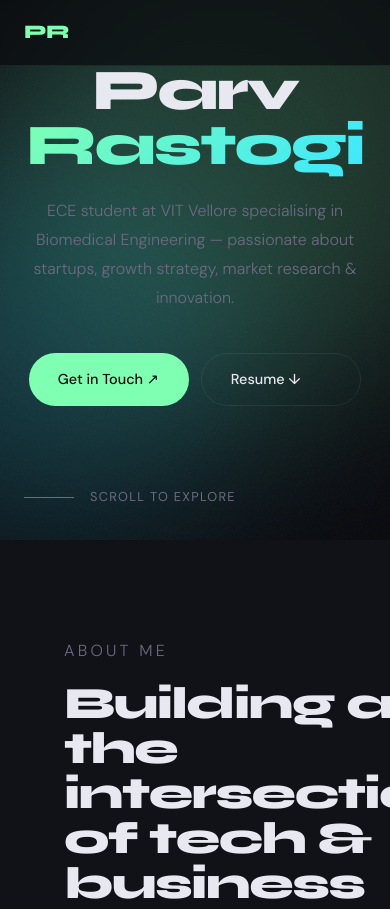
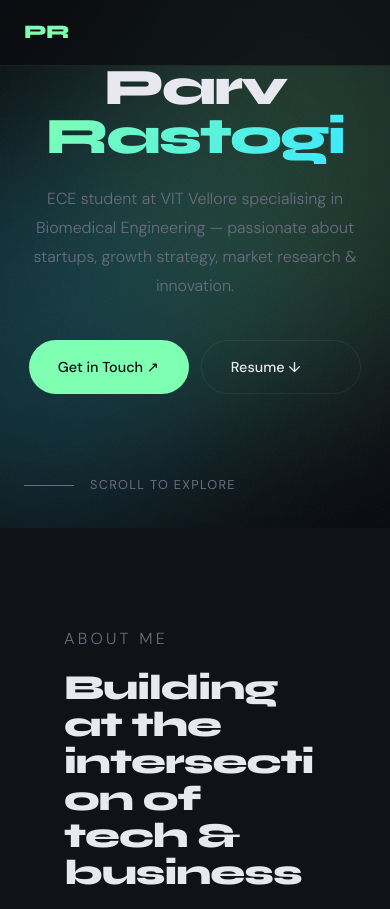
Before and after one commit to parvrastogi/parv_portfolio, a plain HTML site: page index.html in a window 390 px wide. Shown: the top 909 px of the page. Drawn offline with Linux system fonts and the light colour scheme.

Commit message:
responsive fixes

```diff
--- a/index.html
+++ b/index.html
@@ -402,12 +402,18 @@
     .reveal.visible { opacity: 1; transform: translateY(0); }
 
 
-   /* ───────── MOBILE RESPONSIVE ───────── */
+ /* ───────── MOBILE RESPONSIVE ───────── */
 @media screen and (max-width:768px){
 
     html, body{
         overflow-x:hidden !important;
         width:100%;
+        max-width:100% !important;
+    }
+
+    *{
+        max-width:100%;
+        box-sizing:border-box;
     }
 
     /* NAVBAR */
@@ -429,6 +435,7 @@
         display:flex !important;
         flex-direction:column !important;
         align-items:center !important;
+        justify-content:center !important;
         text-align:center !important;
         gap:2rem !important;
     }
@@ -438,15 +445,18 @@
         width:100% !important;
     }
 
-    /* FIX PARV RASTOGI SIZE */
+    /* FIX PARV RASTOGI */
     .hero-name{
-        font-size:3.6rem !important;
+        font-size:3.2rem !important;
         line-height:0.95 !important;
         letter-spacing:-2px !important;
         text-align:center !important;
+
+        /* stop weird word breaking */
         word-break:normal !important;
         overflow-wrap:normal !important;
-        word-break:break-word !important;
+        white-space:normal !important;
+        hyphens:none !important;
     }
 
     .hero-subtitle{
@@ -477,24 +487,51 @@
         gap:2rem !important;
     }
 
-    /* FIX HUGE HEADING */
-    .section-title{
-        font-size:2.8rem !important;
-        line-height:1 !important;
+    /* FIX ALL BIG HEADINGS */
+    .section-title,
+    .about-title,
+    .hero-title,
+    h1,
+    h2{
+        font-size:2.25rem !important;
+        line-height:1.05 !important;
+        letter-spacing:-1px !important;
 
+        /* PREVENT WORD BREAKING */
+        word-break:normal !important;
+        overflow-wrap:break-word !important;
+        white-space:normal !important;
+        hyphens:none !important;
+
+        max-width:100% !important;
     }
 
-    /* FIX ABOUT TEXT CUTTING */
+    /* ABOUT TITLE */
+    .about-content h2{
+        font-size:2.2rem !important;
+        line-height:1.05 !important;
+    }
+
+    /* EDUCATION / PROJECT / COMP TITLES */
+    .education h2,
+    .projects h2,
+    .competition h2,
+    .section-wrap h2{
+        font-size:2.2rem !important;
+        line-height:1.05 !important;
+    }
+
+    /* ABOUT TEXT */
     .about-text p{
         font-size:1rem !important;
         line-height:1.9 !important;
-
     }
 
-    /* FIX IMAGE LEFT GAP + CUTTING */
+    /* FIX IMAGE GAP + CUTTING */
     .about-photo{
         display:flex !important;
         justify-content:center !important;
+        align-items:center !important;
         margin:0 auto !important;
         padding:0 !important;
         width:100% !important;
@@ -502,7 +539,7 @@
 
     #aboutImage,
     .about-photo img{
-        width:90% !important;
+        width:92% !important;
         max-width:320px !important;
         height:auto !important;
         object-fit:cover !important;
@@ -511,19 +548,11 @@
         border-radius:30px !important;
     }
 
-    /* STATS BOXES */
+    /* STATS */
     .about-stats{
         display:grid !important;
         grid-template-columns:1fr 1fr !important;
         gap:12px !important;
-    }
-    /* EDUCATION / PROJECT TITLES */
-    .education h2,
-    .projects h2,
-    .competition h2{
-        font-size:2.8rem !important;
-        line-height:1 !important;
-
     }
 
     /* CARDS */
```
